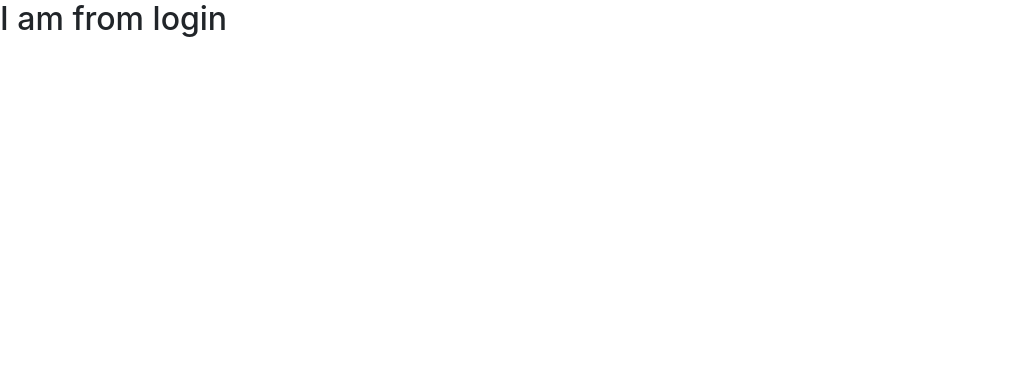
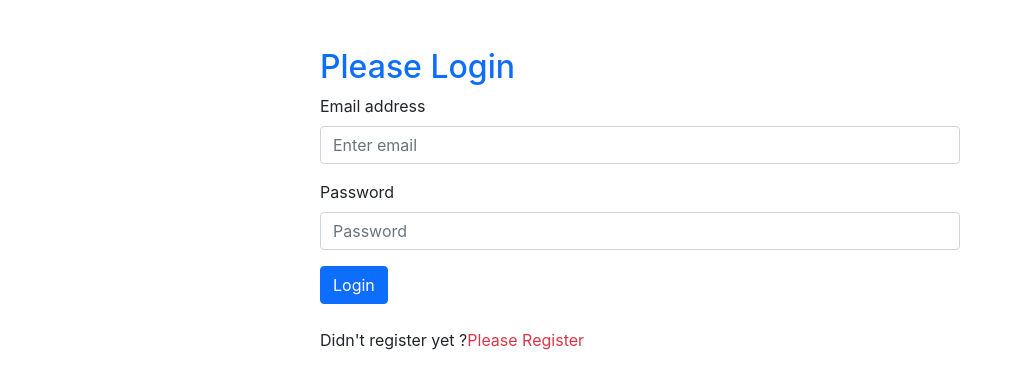
Before and after one commit to mehedialmamun21/warehouse-management-client, a React (Create React App) app: page /login in a window 1280 px wide. Shown: the top 388 px of the page, without its empty margins (0-1021 px from the left). Built offline with nearby package versions, Linux system fonts and the light colour scheme.

Commit message:
login functionality added

```diff
--- a/src/components/Login/Login.js
+++ b/src/components/Login/Login.js
@@ -1,12 +1,111 @@
-import React from 'react';
+import { getAuth, signInWithEmailAndPassword } from "firebase/auth";
+import React, { useState } from 'react';
+import { Button, Form } from 'react-bootstrap';
+import { Link, useNavigate } from 'react-router-dom';
+import app from '../../firebase.init';
+
+
+const auth  = getAuth(app);
 
 const Login = () => {
 
+    const [validated, setValidated] = useState(false);
+
+    const [error, setError] = useState('');
+
+    const [email,setEmail] = useState('');
+
+    const [password,setPassword] = useState('');
+
+    const handleEmailBlur = event => {
+        setEmail(event.target.value);
+    }
+
+    const handlePasswordBlur = event => {
+        setPassword(event.target.value);
+    }
+
+    const navigate = useNavigate();
+
+    const navigateRegister = () => {
+        navigate("/register");
+    };
+
+    const handleFormSubmit = event => {
+
+        event.preventDefault();
+
+        const form = event.currentTarget;
+        if (form.checkValidity() === false) {
+            event.stopPropagation();
+            return;
+        }
+
+        setError('');
+        if(!/.{8,}/.test(password)){
+            setError('Have to be minimum 8 in length');
+            return;
+        }
+
+        setError('');
+        if(!/(?=.*?[#?!@$%^&*-])/.test(password)){
+            setError('Password should contain at least one special character');
+            return;
+        }
+
+        setValidated(true);
+
+        signInWithEmailAndPassword (auth,email,password)
+        .then(result => {
+            const user = result.user;
+            console.log(user);
+        })
+        .catch(error => {
+            console.error(error);
+            setError(error.message);
+        })
+
+        event.preventDefault();
+    }
+
     return (
         <div>
-            <h2>I am from login</h2>
+            <div className="registration w-50 mx-auto mt-5">
+                <h2 className='text-primary'>Please Login</h2>
+
+                <Form noValidate validated={validated} onSubmit={handleFormSubmit}>
+
+                    <Form.Group className="mb-3" controlId="formBasicEmail">
+                        <Form.Label>Email address</Form.Label>
+                        <Form.Control onBlur={handleEmailBlur} type="email" placeholder="Enter email" required />
+                    </Form.Group>
+
+                    <Form.Group className="mb-3" controlId="formBasicPassword">
+                        <Form.Label>Password</Form.Label>
+                        <Form.Control onBlur={handlePasswordBlur} type="password" placeholder="Password" required />
+                    </Form.Group>
+
+                    <p className='text-danger'>{error}</p>
+
+                    <Button variant="primary" type="submit">
+                        Login
+                    </Button>
+                    <br /> <br />
+                    <p>
+                        Didn't register yet ?
+                        <Link
+                            to={"/register"}
+                            className="text-danger text-decoration-none"
+                            onClick={navigateRegister}
+                            >
+                            Please Register
+                        </Link>
+                    </p>
+
+                </Form>
+            </div>
         </div>
-    );
-};
+        );
+    };
 
 export default Login;
```
